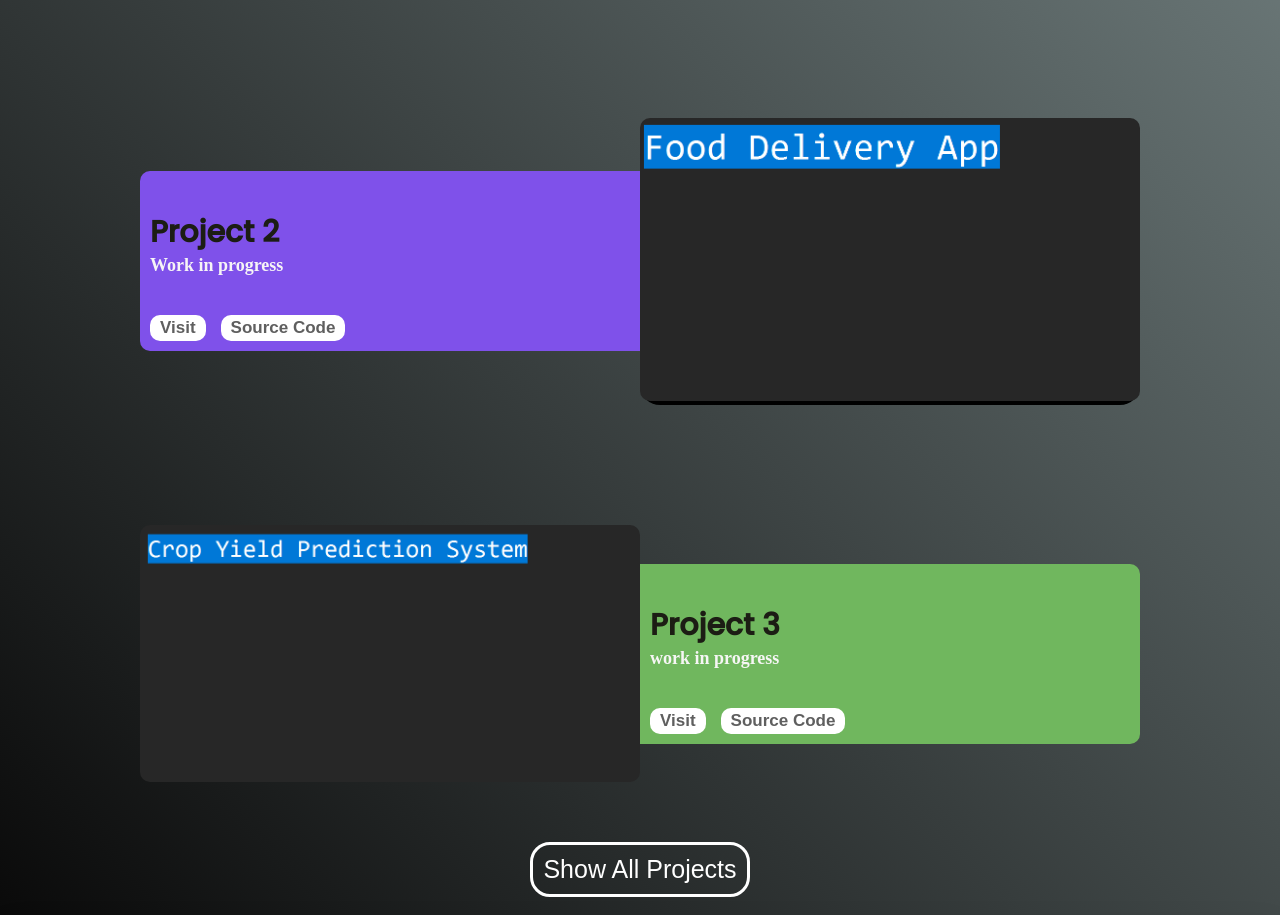
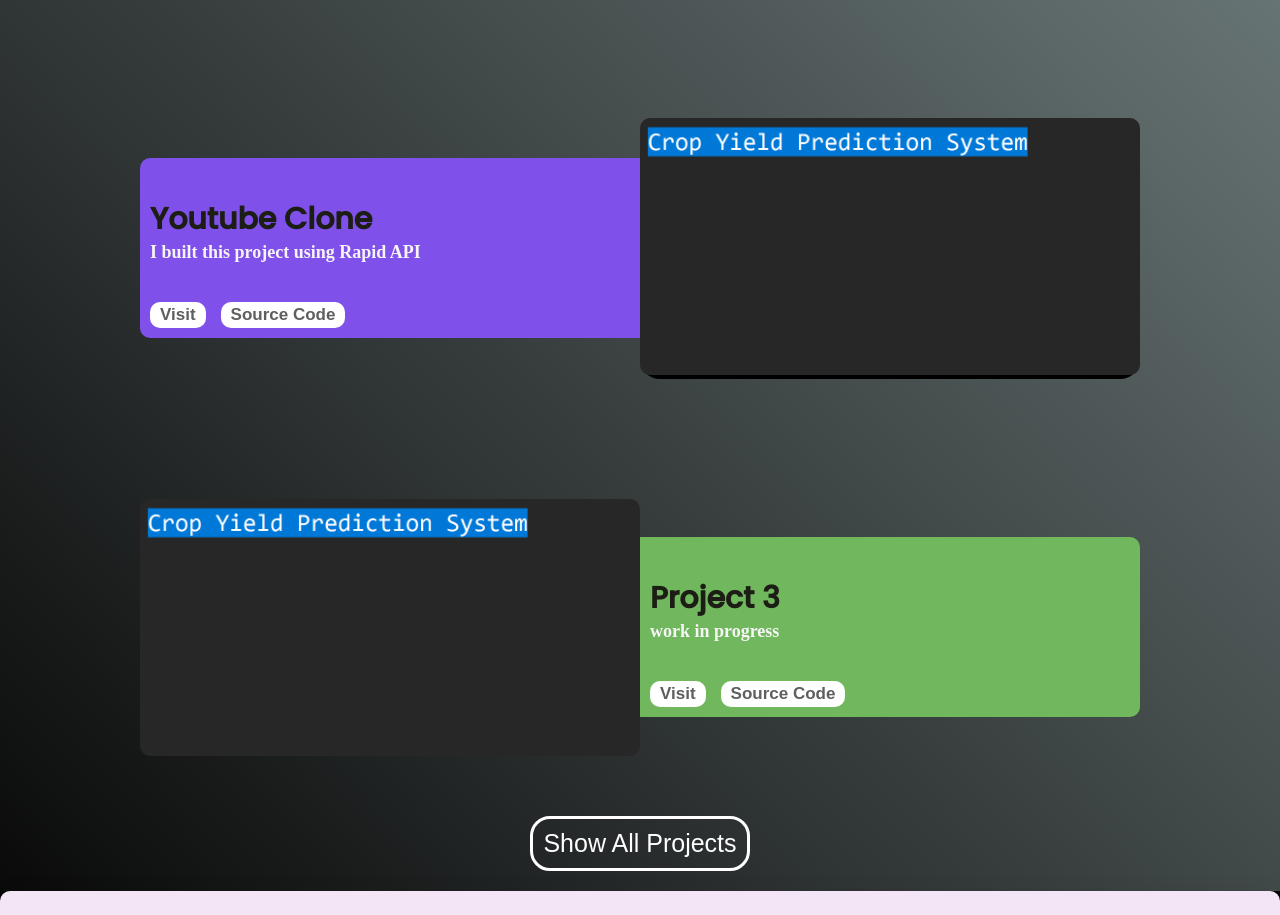
Before and after one commit to PRIYANSHU700/Portfolio, a Next.js app: page / in a window 1280 px wide. Shown: the part 3005-3920 px from the top of the page. Built offline with nearby package versions, Linux system fonts and the light colour scheme.

Commit message:
Update Homesection3.js

```diff
--- a/components/Homesection3.js
+++ b/components/Homesection3.js
@@ -12,7 +12,7 @@ const Homesection3 = () => {
         <h1>My Top Projects</h1>
         <Card1_left cimg={projectimg1} cname="Twitter Clone" cdescription="I built this project using MERN Stack." cvisit="https://twitter-clone-priyanshu.vercel.app/" ccode="https://github.com/PRIYANSHU700/twitter-clone.git"/>
 
-        <Card2_right cimg={projectimg3} cname="Project 2" cdescription="Work in progress" cvisit="link" ccode="gitcode"/>
+         <Card2_right cimg={projectimg2} cname="Youtube Clone" cdescription="I built this project using Rapid API" cvisit="link" ccode="https://github.com/PRIYANSHU700/Youtube-clone.git"/>
 
         <Card1_left cimg={projectimg2} cname="Project 3" cdescription="work in progress " cvisit="applink" ccode="gitlink"/>
 
```
